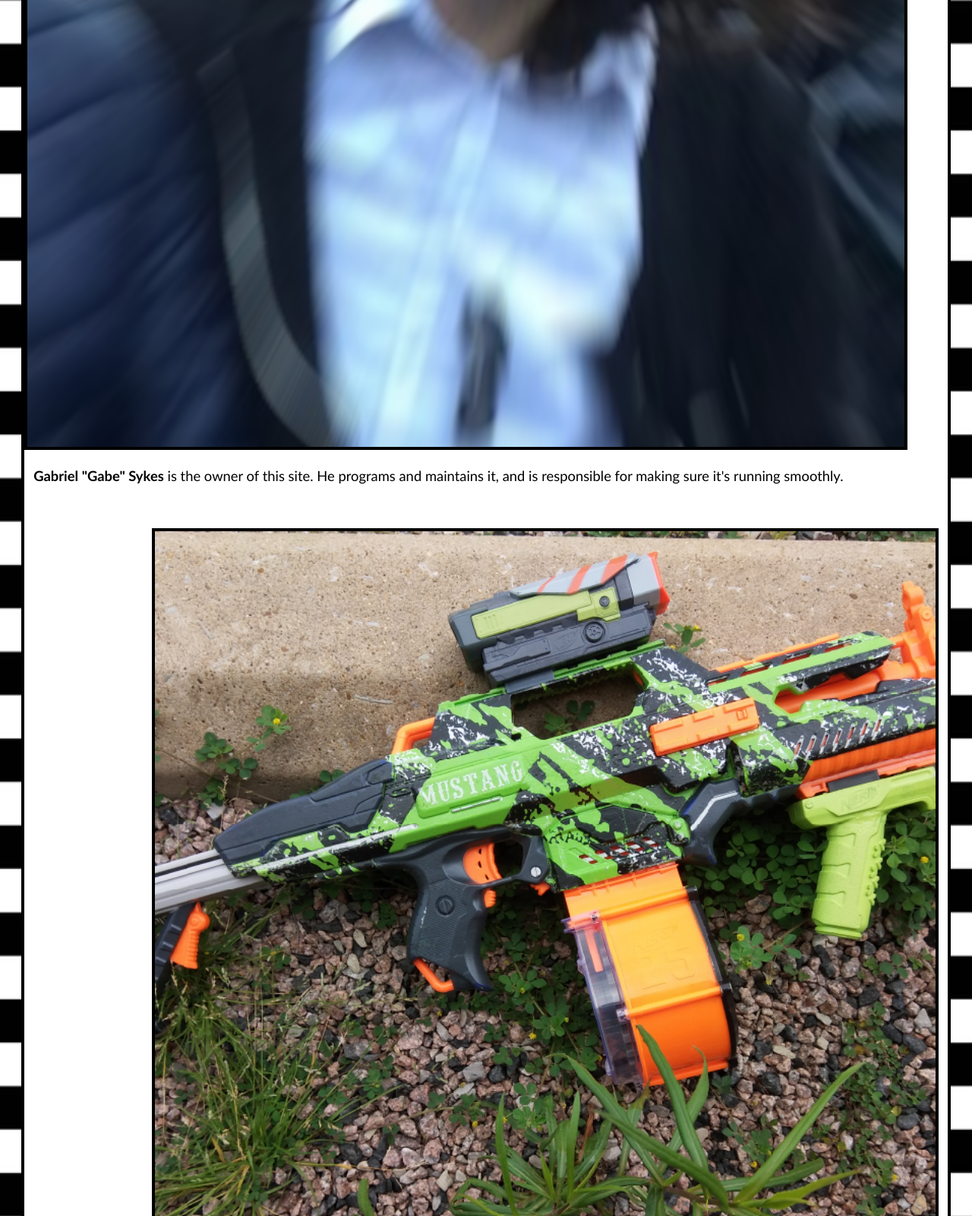
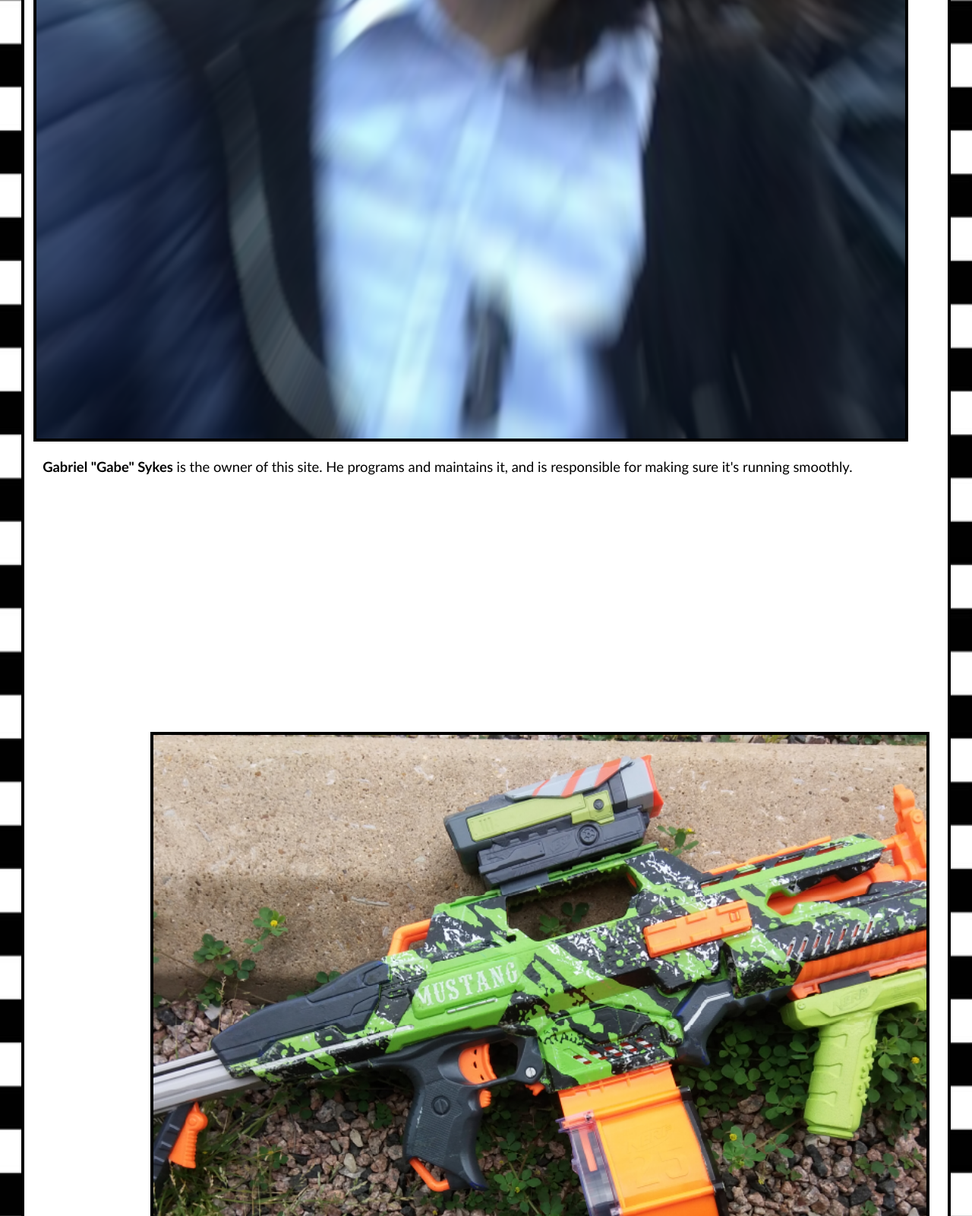
Before and after one commit to sykesgabri/contrastcrew, a plain HTML site: page about.html in a window 1280 px wide. Shown: the part 1200-2800 px from the top of the page at 76% size. Drawn offline with Linux system fonts and the light colour scheme; a script that the page names is missing.

Commit message:
Add files via upload

```diff
--- a/scripts/style.css
+++ b/scripts/style.css
@@ -140,6 +140,16 @@ nav{
 		padding: 0;
 	}
 
+}
+
+.left_paragraph_div{
+	padding-bottom:23%;
+	margin-left: 1%;
+}
+
+.right_paragraph_div{
+	padding-bottom:23%;
+	margin-right: 1%;
 }
 
 .left_paragraph{
```
